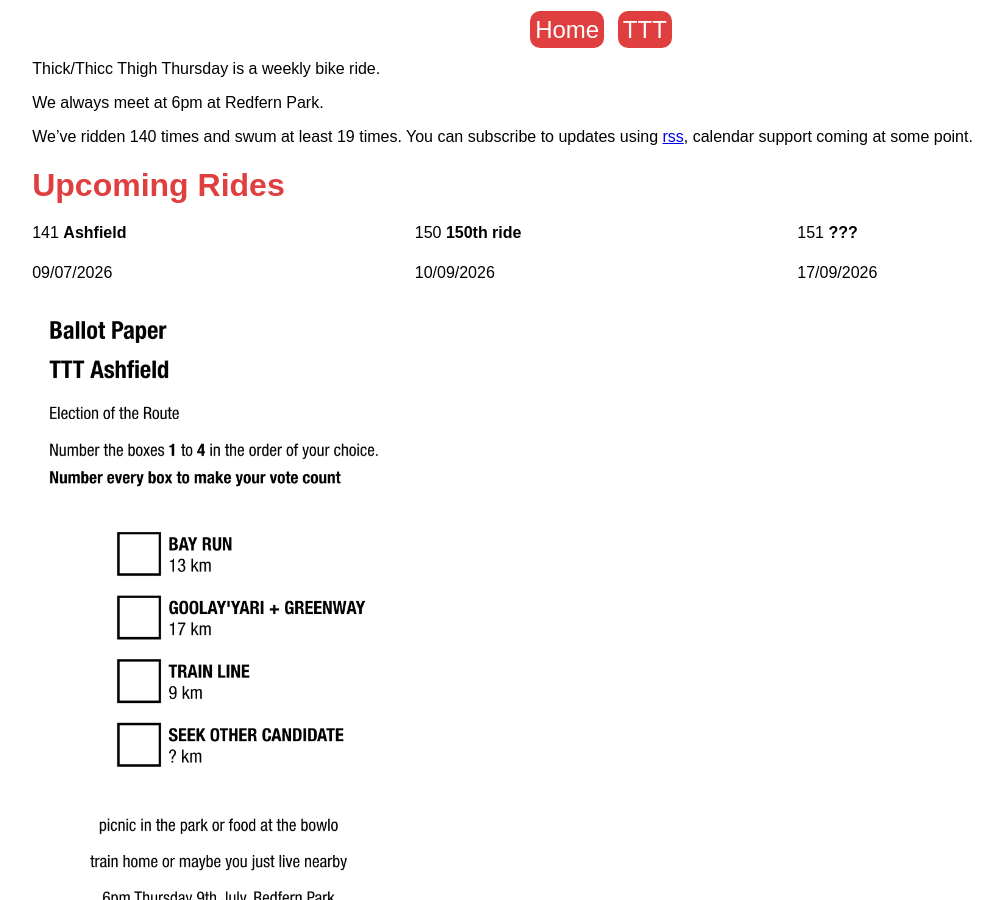
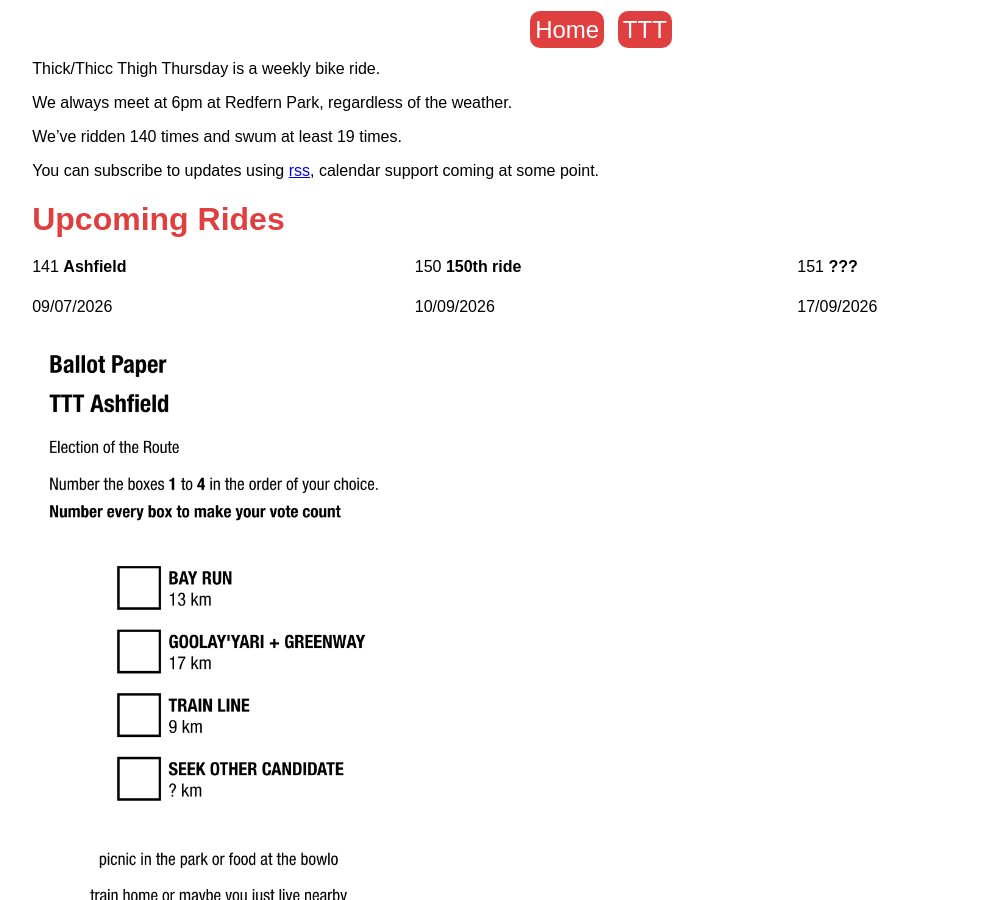
Before and after one commit to JackRobbers/jackrobbers.github.io, a Jekyll site: the page built from ttt.md, in a window 1280 px wide and 900 px high. Shown: the whole window, without its empty margins (39-1042 px from the left). Built offline with Jekyll 4.4.1, drawn with Linux system fonts in a browser that asks for light colours.

Commit message:
tweaks to ttt heading

```diff
--- a/_config.yml
+++ b/_config.yml
@@ -8,7 +8,7 @@
 ttt_description: |
   Thick/Thicc Thigh Thursday is a weekly bike ride.
 
-  We always meet at 6pm at Redfern Park.
+  We always meet at 6pm at Redfern Park, regardless of the weather.
 
 collections:
   - ttt
--- a/ttt.md
+++ b/ttt.md
@@ -33,7 +33,9 @@
 
 {{ site.ttt_description }}
 
-We've ridden {{ rides }} times and swum at least {{  site.ttt | where:"swim","true" | size }} times. You can subscribe to updates using [rss](/ttt.xml), calendar support coming at some point.
+We've ridden {{ rides }} times and swum at least {{  site.ttt | where:"swim","true" | size }} times.
+
+You can subscribe to updates using [rss](/ttt.xml), calendar support coming at some point.
 
 
 
```
